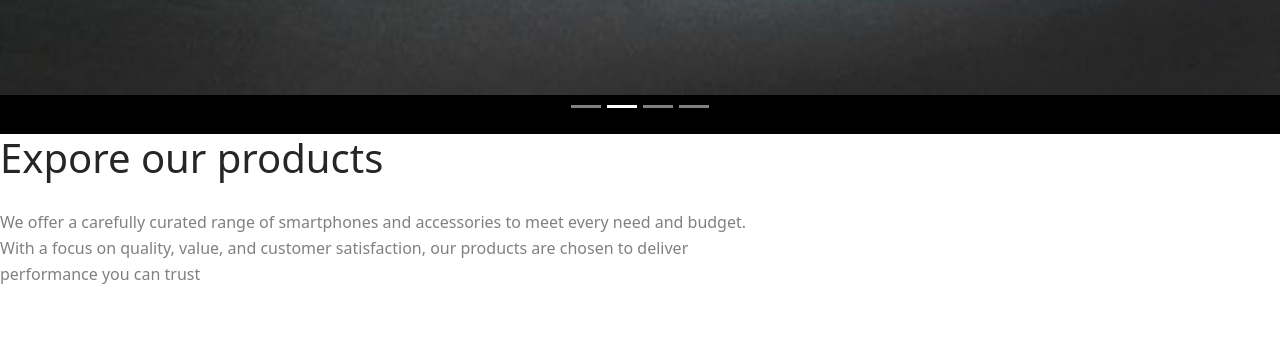
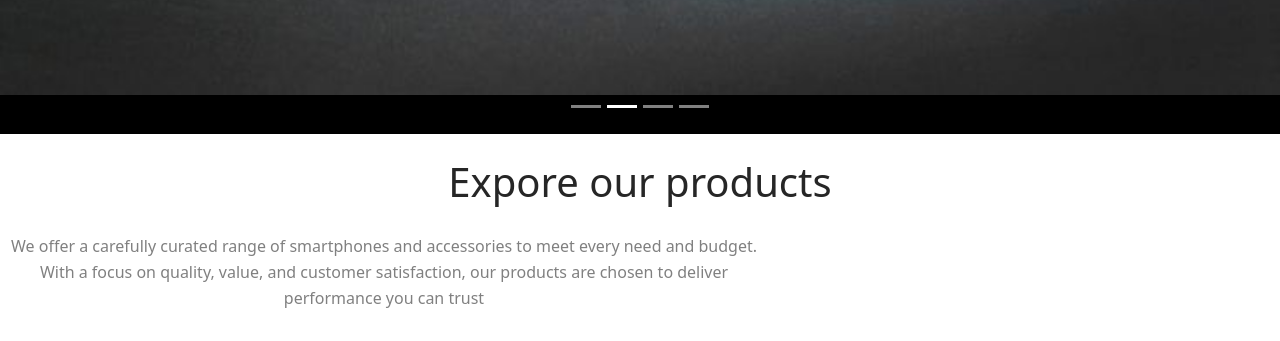
Before and after one commit to lilbonaf-prog/RIDWANS-BUSSINESS, a React (Vite) app in the folder frontend/: page / in a window 1280 px wide. Shown: the part 1440-1781 px from the top of the page. Built offline with nearby package versions, Linux system fonts and the light colour scheme; no server answers.

Commit message:
Fix JWT_SECRET and env variables

```diff
--- a/frontend/src/components/ExploreProducts/ExploreProducts.css
+++ b/frontend/src/components/ExploreProducts/ExploreProducts.css
@@ -7,9 +7,11 @@
 .Explore-products h1 {
     color: #262626;
     font-weight: 500;
+    text-align: center;
 }
 
 .Explore-products-text {
+    text-align: center;
     max-width: 60%;
     color: #808080;
     line-height: 1.6;
--- a/frontend/src/pages/Home/Home.jsx
+++ b/frontend/src/pages/Home/Home.jsx
@@ -21,6 +21,7 @@ const Home = () => {
 
       <HeroCarousel />
       {/* Pass the correct prop name */}
+      <br />
       <ExploreProducts category={category} setCategory={setCategory} />
       <PhoneDisplay category={category} />
       <AppDownload />
```
